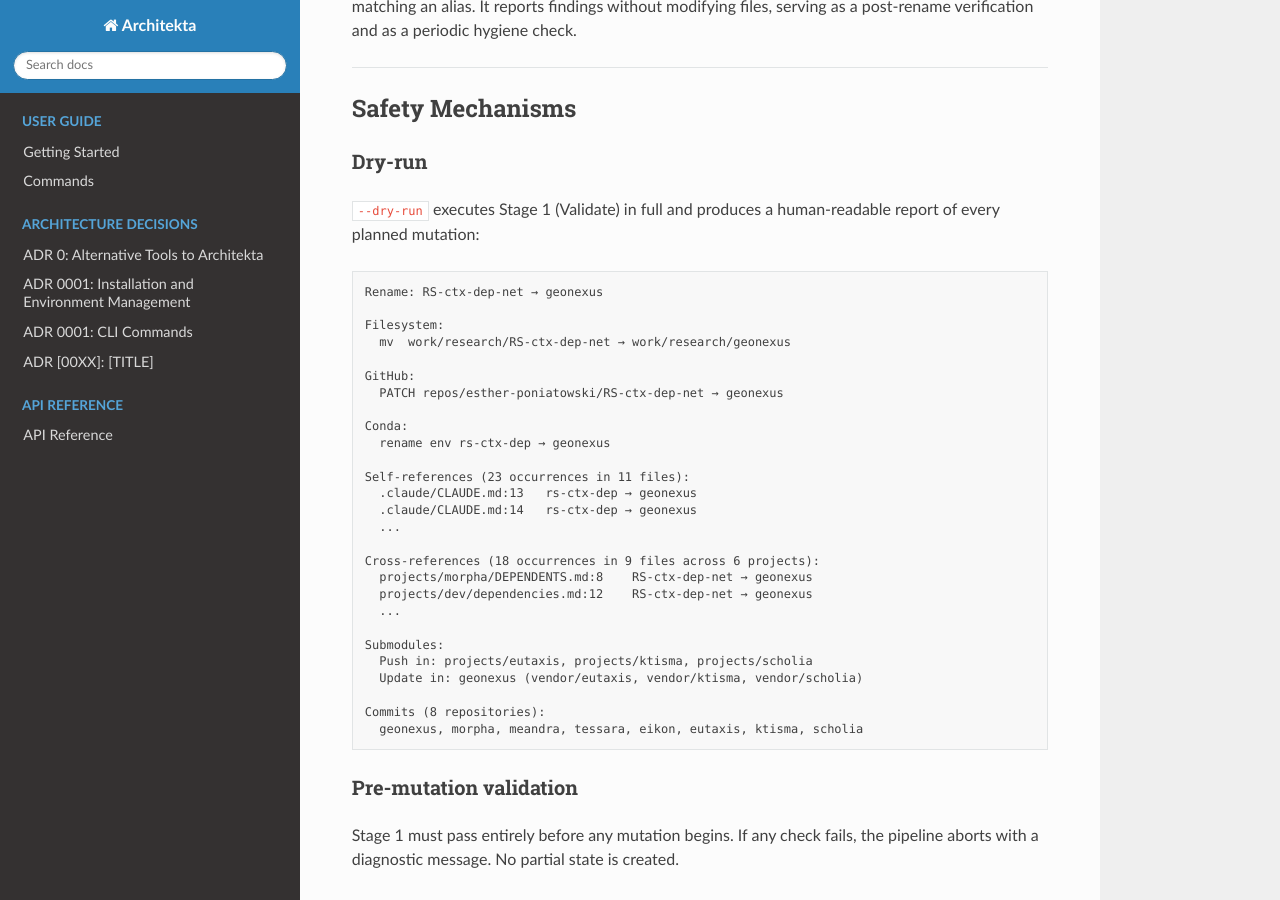
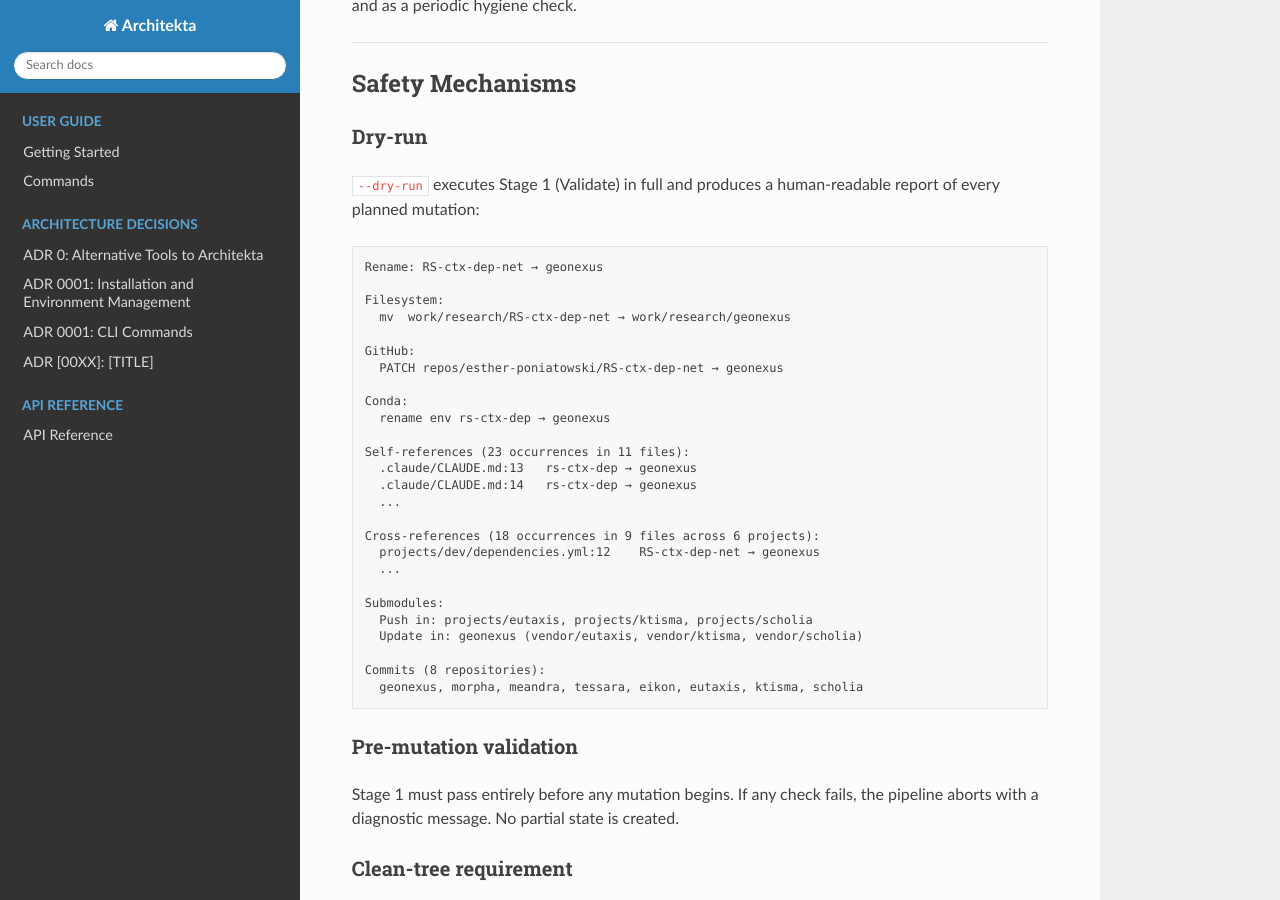
Before and after one commit to esther-poniatowski/architekta, a Sphinx documentation site: the page built from docs/design/rename-pipeline.md, in a window 1280 px wide and 900 px high, scrolled down 10245 px. Built offline with Sphinx 7.4.7 and the Read the Docs theme 3.1.0, drawn with Linux system fonts in a browser that asks for light colours; some of the changed text lies outside the part shown.

Commit message:
feat(cli): Wire registry and rename commands; remove DEPENDENTS.md
- Register registry and rename sub-apps in cli.py so the commands
  introduced in the registry/ and rename/ modules are reachable
- Add missing set_description and set_pyproject_description imports
  in github/operations.py
- Delete DEPENDENTS.md: per-project dependent lists are now generated
  from the registry via `architekta registry render --dependents`
- Update docs/design/rename-pipeline.md to reflect the removal of
  DEPENDENTS.md as a hand-maintained artifact

Co-Authored-By: Claude Sonnet 4.6 <noreply@anthropic.com>

```diff
--- a/docs/design/rename-pipeline.md
+++ b/docs/design/rename-pipeline.md
@@ -18,7 +18,7 @@ the project's name:
 | **Obsidian** | Vault name (derived from directory name) | — |
 | **Conda** | Environment name | `name: geonexus` in `environment.yml` |
 | **Self-references** | Mentions within the project's own files | README, CLAUDE.md, docs, settings, comments |
-| **Cross-references** | Mentions in other projects | DEPENDENTS.md, dependencies.md, `.gitmodules`, `environment.yml` pip paths, `pyproject.toml` optional deps, agent instructions |
+| **Cross-references** | Mentions in other projects | `dependencies.yml`, `.gitmodules`, `environment.yml` pip paths, `pyproject.toml` optional deps, agent instructions |
 
 Renaming a project requires propagating the new name consistently to every surface. The
 March 2026 rename of `RS-ctx-dep-net` to `geonexus` required 30+ file edits across
@@ -30,8 +30,8 @@ session.
 
 1. **No machine-readable project registry.** Project identity (name, path, dependencies,
    integration mechanisms) is scattered across human-readable Markdown files
-   (`dev/projects.md`, `dev/dependencies.md`, `dev/names.md`) and per-project files
-   (DEPENDENTS.md). These cannot be consumed by a rename pipeline.
+   (`dev/projects.md`, `dev/dependencies.md`, `dev/names.md`).
+   These cannot be consumed by a rename pipeline.
 
 2. **No canonical identity model.** There is no single declaration of "this project is
    called X, lives at Y, has conda env Z, and appears in these workspaces." Each surface
@@ -92,8 +92,8 @@ mechanism: editable-pip
 ### Requirements
 
 1. **Single source of truth.** One file declares all project identities and dependency
-   edges. Per-project files (DEPENDENTS.md, dependencies.md) become derived artifacts,
-   generated from the registry rather than maintained by hand.
+   edges. Per-project Markdown files become derived artifacts, generated from the
+   registry rather than maintained by hand.
 
 2. **Machine-readable.** TOML or YAML, parseable without custom logic.
 
@@ -230,7 +230,7 @@ The following files currently maintained by hand become _generated_ from the reg
 |---|---|---|
 | `dev/dependencies.md` | Ecosystem-wide dependency tables and paths | `architekta registry render --dependencies` |
 | `dev/projects.md` | Project inventory | `architekta registry render --projects` |
-| Per-project `DEPENDENTS.md` | Single-project dependent list | `architekta registry render --dependents <project>` |
+| `dev/dependencies.yml` (by-dependency view) | Single-project dependent list | `stelion workspace sync` (auto-detected from `extra_scan_dirs`) |
 
 This eliminates the consistency burden: after a rename, regenerating these files
 from the updated registry produces correct output everywhere.
@@ -367,7 +367,7 @@ rs_ctx_dep_net          →  geonexus
 |-----------|----------------|
 | `editable-pip` | `environment.yml` (absolute pip paths), `pyproject.toml` (optional dep group names) |
 | `git-submodule` | `.gitmodules` (URL field) |
-| All | `DEPENDENTS.md`, `CLAUDE.md`, `docs/`, `README.md`, `.claude/settings.json` |
+| All | `CLAUDE.md`, `docs/`, `README.md`, `.claude/settings.json` |
 
 #### Stage 8 — Submodules
 
@@ -396,7 +396,7 @@ _Case B: The renamed project vendors other projects whose files were modified in
 - Update the `path`, `github`, `conda_env`, `workspace` fields.
 - Append the old name to `aliases`.
 - Update all `[[dependencies]]` entries that reference the old name.
-- Regenerate derived artifacts (dependencies.md, projects.md, per-project DEPENDENTS.md).
+- Regenerate derived artifacts (dependencies.yml, projects.yml).
 
 #### Stage 10 — Commit
 
@@ -480,8 +480,7 @@ Self-references (23 occurrences in 11 files):
   ...
 
 Cross-references (18 occurrences in 9 files across 6 projects):
-  projects/morpha/DEPENDENTS.md:8    RS-ctx-dep-net → geonexus
-  projects/dev/dependencies.md:12    RS-ctx-dep-net → geonexus
+  projects/dev/dependencies.yml:12    RS-ctx-dep-net → geonexus
   ...
 
 Submodules:
@@ -598,7 +597,7 @@ needs, but in Markdown. The migration path:
 1. **Create `registry.toml`** by extracting data from `dev/projects.md`,
    `dev/dependencies.md`, and `dev/names.md`.
 2. **Validate** the registry against the actual filesystem and GitHub state.
-3. **Regenerate** `dependencies.md`, `projects.md`, and per-project `DEPENDENTS.md`
+3. **Regenerate** `dependencies.yml` and `projects.yml`
    from the registry, diff against the originals, and verify equivalence.
 4. **Switch maintenance** to the registry as the source of truth. The Markdown files
    become generated artifacts.
```
Also changed, not shown: DEPENDENTS.md (deleted, +0 -6 lines), 2 other files.
